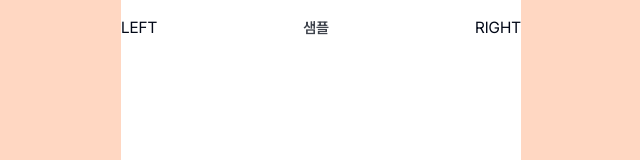
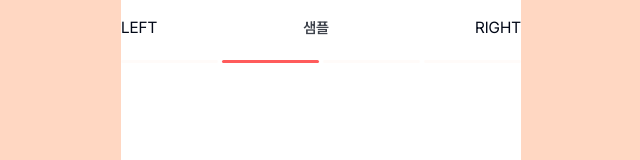
Before and after one commit to mash-up-kr/piikii_web, a Next.js app: page /sample in a window 1280 px wide. Shown: the top 160 px of the page, without its empty margins (319-959 px from the left). Built offline with nearby package versions, Linux system fonts and the light colour scheme.

Commit message:
feat: add title and step (#32)

```diff
--- a/app/sample/page.tsx
+++ b/app/sample/page.tsx
@@ -1,4 +1,5 @@
 import NavigationBar from "@/components/common/Navigation/NavigationBar";
+import Step from "@/components/common/Step";
 
 export default function SamplePage() {
   return (
@@ -8,6 +9,10 @@ export default function SamplePage() {
         leftSlot={<div>LEFT</div>}
         rightSlot={<div>RIGHT</div>}
       />
+
+      <div className="pt-[60px]">
+        <Step curStep={1} totalSteps={4} />
+      </div>
     </div>
   );
 }
--- /dev/null
+++ b/components/common/Step.tsx
@@ -0,0 +1,25 @@
+import { cn } from "@/lib/utils";
+
+interface Props {
+  curStep: number;
+  totalSteps: number;
+  className?: string;
+}
+
+export default function Step({ curStep, totalSteps, className }: Props) {
+  return (
+    <div className={cn("flex w-full gap-x-[4px] items-center", className)}>
+      {Array(totalSteps)
+        .fill(0)
+        .map((_, index) => (
+          <div
+            key={index}
+            className={cn(
+              "flex-1 rounded-[2px] opacity-[0.1] bg-primary-200 h-[3px]",
+              curStep === index && "bg-secondary-dislike-700 opacity-1"
+            )}
+          />
+        ))}
+    </div>
+  );
+}
--- /dev/null
+++ b/components/common/Title.tsx
@@ -0,0 +1,25 @@
+import { cn } from "@/lib/utils";
+import { ReactNode } from "react";
+
+interface Props {
+  title: string | ReactNode;
+  titleClassName?: string;
+  subtitle?: string | ReactNode;
+  subtitleClassName?: string;
+}
+
+export default function Title({
+  title,
+  subtitle,
+  titleClassName = "",
+  subtitleClassName = "",
+}: Props) {
+  return (
+    <div className="flex flex-col gap-y-[12px]">
+      <h1 className={cn("text-bold-22", titleClassName)}>{title}</h1>
+      {subtitle && (
+        <p className={cn("text-regular-15", subtitleClassName)}>{subtitle}</p>
+      )}
+    </div>
+  );
+}
```
